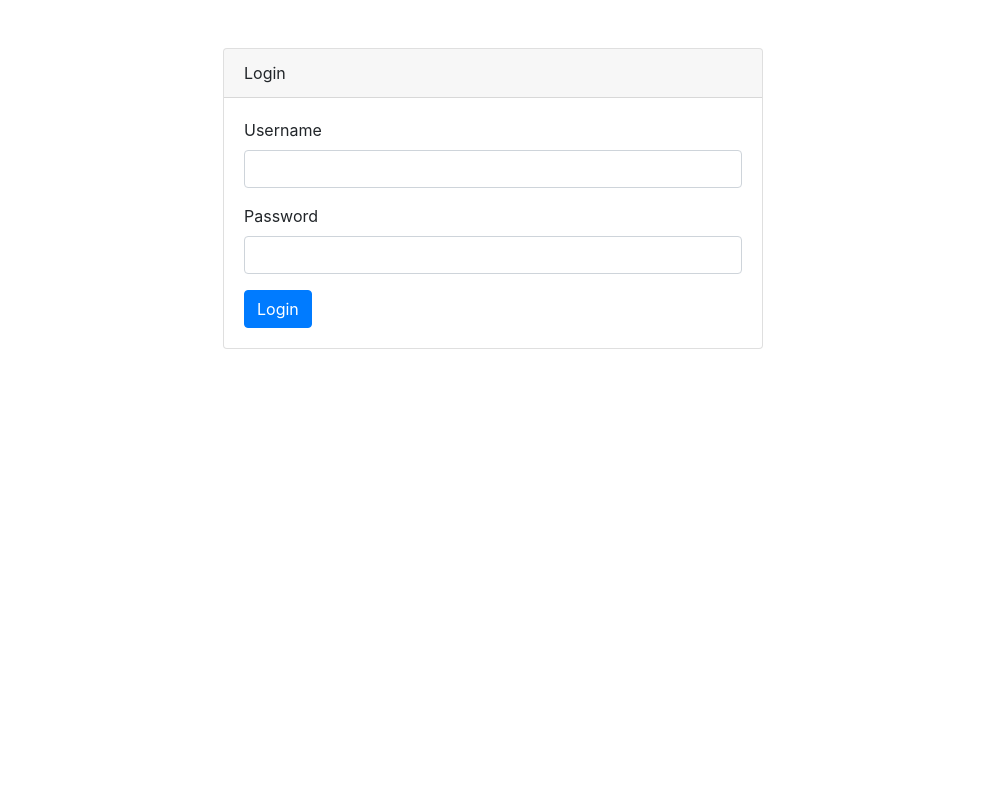
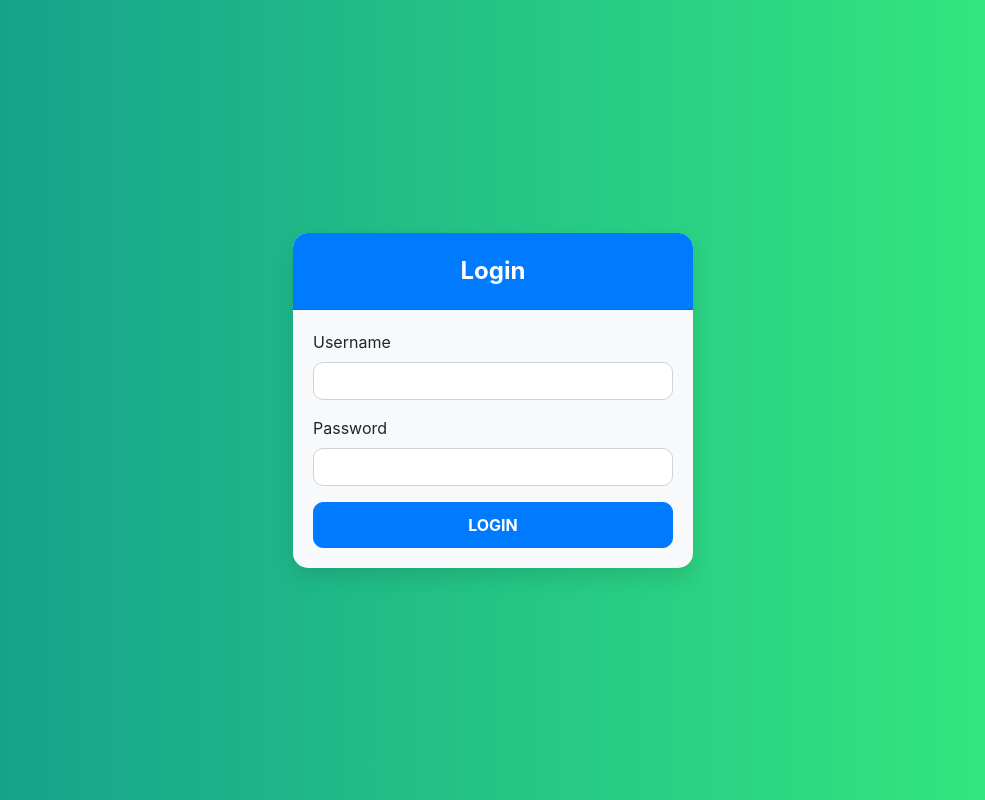
Before and after one commit to MIAbidin/sipokir, a PHP site: page /login.php in a window 1280 px wide. Shown: the whole page, without its empty margins (147-1132 px from the left). Run offline with PHP 8.4, Linux system fonts and the light colour scheme.

Commit message:
update login

```diff
--- a/login.php
+++ b/login.php
@@ -35,6 +35,7 @@ if ($_SERVER['REQUEST_METHOD'] === 'POST') {
     $stmt->close();
 }
 ?>
+
 <!DOCTYPE html>
 <html lang="en">
 
@@ -45,14 +46,72 @@ if ($_SERVER['REQUEST_METHOD'] === 'POST') {
     <link rel="stylesheet" href="https://stackpath.bootstrapcdn.com/bootstrap/4.5.2/css/bootstrap.min.css"
         integrity="sha384-JcKb8q3iqJ61gNV9KGb8thSsNjpSL0n8PARn9HuZOnIxN0hoP+VmmDGMN5t9UJ0Z"
         crossorigin="anonymous">
+    <style>
+        body {
+            background: linear-gradient(to right, #11998e, #38ef7d);
+            height: 100vh;
+            margin: 0;
+            display: flex;
+            justify-content: center;
+            align-items: center;
+        }
+
+        .card {
+            border: none;
+            background-color: #f8f9fa;
+            box-shadow: 0px 10px 20px rgba(0, 0, 0, 0.1);
+            border-radius: 15px;
+            overflow: hidden;
+            max-width: 400px;
+            width: 100%;
+            margin: auto;
+        }
+
+        .card-header {
+            background-color: #007bff;
+            color: white;
+            padding: 20px;
+            text-align: center;
+            border-bottom: 1px solid rgba(0, 0, 0, 0.125);
+            font-size: 24px;
+            font-weight: bold;
+        }
+
+        .card-body {
+            padding: 20px;
+        }
+
+        .form-control {
+            border-radius: 10px;
+            border-color: #ced4da;
+        }
+
+        .btn-primary {
+            background-color: #007bff;
+            border-color: #007bff;
+            border-radius: 10px;
+            padding: 10px 20px;
+            font-size: 16px;
+            font-weight: bold;
+            text-transform: uppercase;
+            transition: background-color 0.3s ease;
+        }
+
+        .btn-primary:hover {
+            background-color: #0056b3;
+            border-color: #0056b3;
+        }
+    </style>
 </head>
 
 <body>
-    <div class="container mt-5">
+    <div class="container">
         <div class="row justify-content-center">
             <div class="col-md-6">
                 <div class="card">
-                    <div class="card-header">Login</div>
+                    <div class="card-header">
+                        Login
+                    </div>
                     <div class="card-body">
                         <?php if (isset($error)) : ?>
                         <div class="alert alert-danger" role="alert">
@@ -68,7 +127,7 @@ if ($_SERVER['REQUEST_METHOD'] === 'POST') {
                                 <label for="password">Password</label>
                                 <input type="password" class="form-control" id="password" name="password" required>
                             </div>
-                            <button type="submit" class="btn btn-primary">Login</button>
+                            <button type="submit" class="btn btn-primary btn-block">Login</button>
                         </form>
                     </div>
                 </div>
```
Also changed, not shown: 1 other file.
